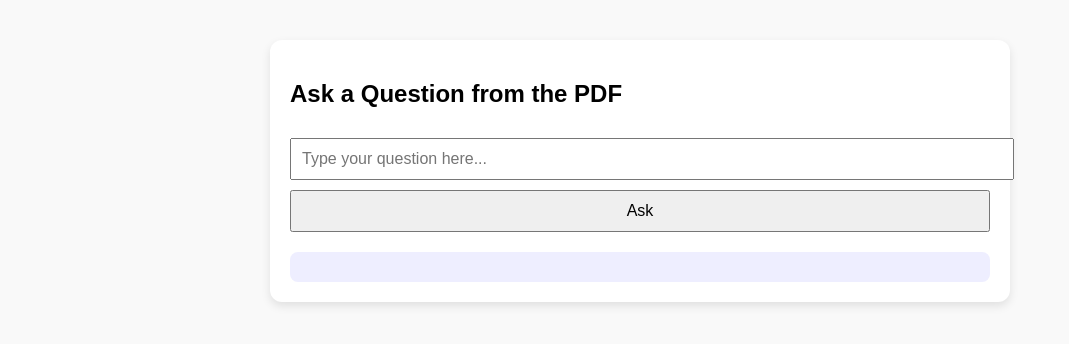
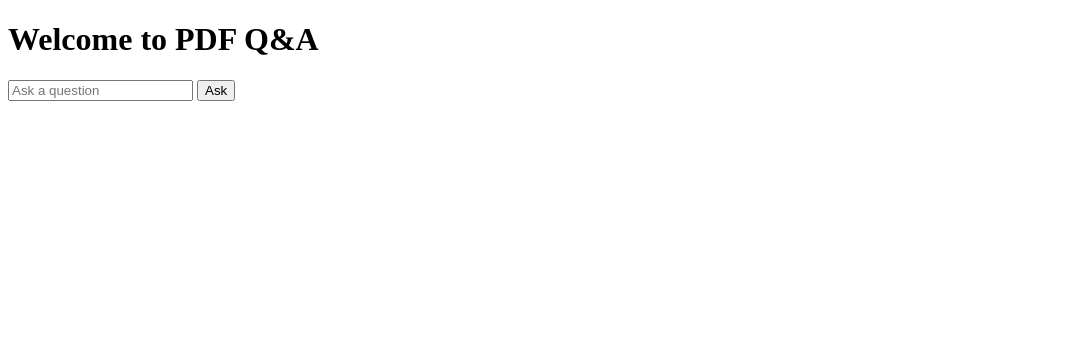
Before and after one commit to Pruthviraj-2002/pdf-qa-app, a plain HTML site: page templates/index.html in a window 1280 px wide. Shown: the whole page, without its empty margins (0-1069 px from the left). Drawn offline with Linux system fonts and the light colour scheme.

Commit message:
Added homepage route and HTML

```diff
--- a/templates/index.html
+++ b/templates/index.html
@@ -1,57 +1,29 @@
-<!-- index.html (Frontend) -->
-
 <!DOCTYPE html>
-<html lang="en">
+<html>
 <head>
-    <meta charset="UTF-8">
-    <title>PDF QA System</title>
-    <style>
-        body {
-            font-family: Arial, sans-serif;
-            margin: 40px;
-            background-color: #f9f9f9;
-        }
-        .container {
-            max-width: 700px;
-            margin: auto;
-            padding: 20px;
-            background: white;
-            border-radius: 12px;
-            box-shadow: 0 4px 10px rgba(0,0,0,0.1);
-        }
-        input, button {
-            padding: 10px;
-            font-size: 1rem;
-            width: 100%;
-            margin-top: 10px;
-        }
-        #answer {
-            margin-top: 20px;
-            padding: 15px;
-            background: #eef;
-            border-radius: 8px;
-        }
-    </style>
+    <title>Ask PDF</title>
 </head>
 <body>
-<div class="container">
-    <h2>Ask a Question from the PDF</h2>
-    <input type="text" id="questionInput" placeholder="Type your question here..." />
-    <button onclick="askQuestion()">Ask</button>
-    <div id="answer"></div>
-</div>
+    <h1>Welcome to PDF Q&A</h1>
+    <form id="ask-form">
+        <input type="text" id="question" placeholder="Ask a question" required>
+        <button type="submit">Ask</button>
+    </form>
+    <p id="answer"></p>
 
     <script>
-    async function askQuestion() {
-        const question = document.getElementById('questionInput').value;
-        const response = await fetch('http://127.0.0.1:5000/ask', {
+        const form = document.getElementById('ask-form');
+        form.addEventListener('submit', async (e) => {
+            e.preventDefault();
+            const question = document.getElementById('question').value;
+            const response = await fetch('/ask', {
                 method: 'POST',
                 headers: { 'Content-Type': 'application/json' },
                 body: JSON.stringify({ question })
             });
             const data = await response.json();
-        document.getElementById('answer').innerText = data.answer || data.error || "No answer received.";
-    }
+            document.getElementById('answer').innerText = data.answer || 'No answer found.';
+        });
     </script>
 </body>
 </html>
```
Also changed, not shown: 1 other file. Lines whose indentation alone changed are shown as unchanged.
